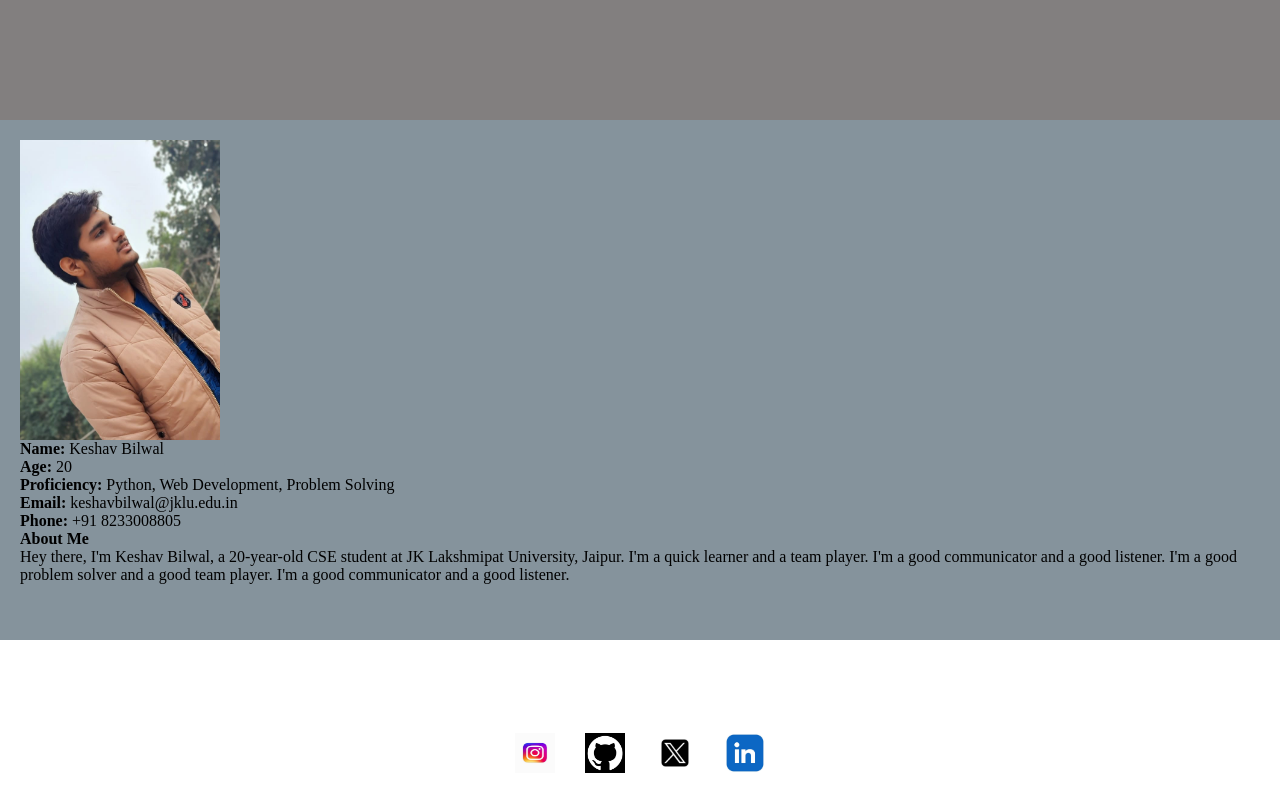
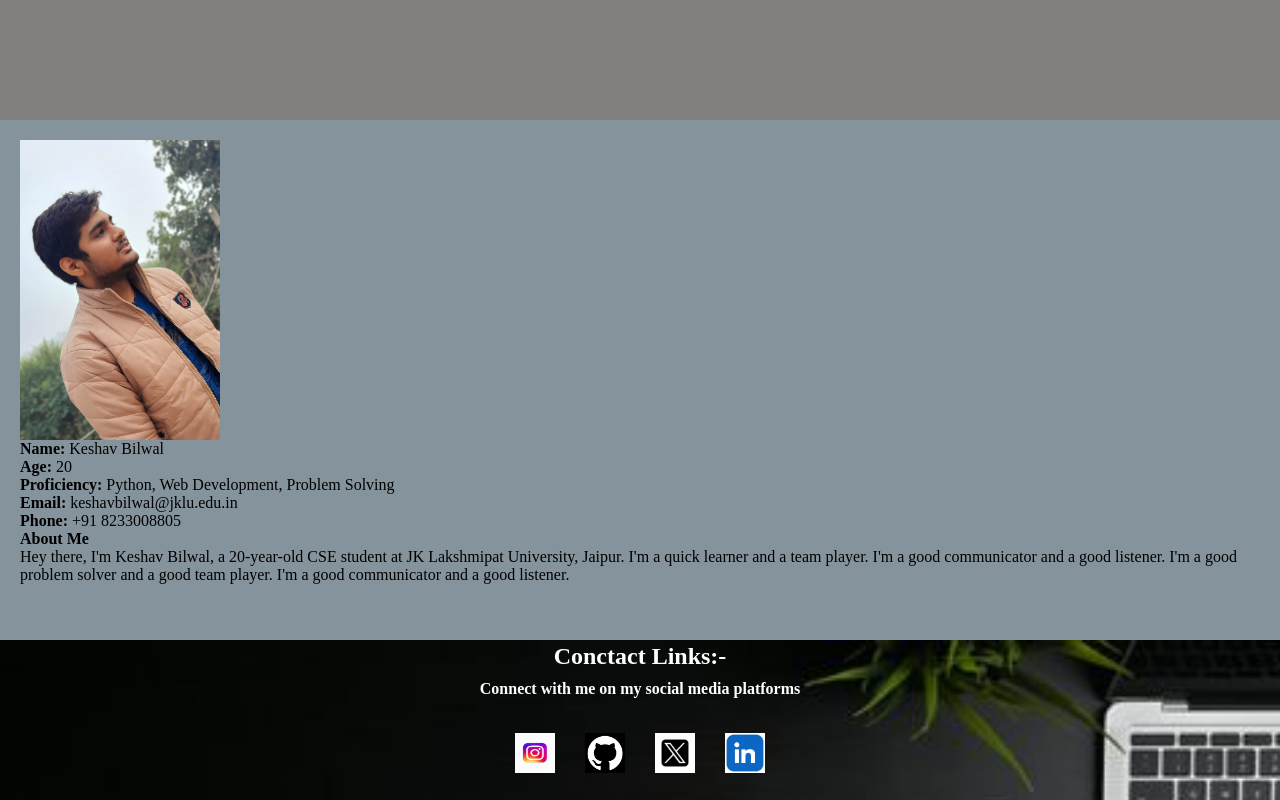
Before and after one commit to Keshusrm/keshavbilwal_portfolio, a plain HTML site: page index.html in a window 1280 px wide. Shown: the part 680-1480 px from the top of the page. Drawn offline with Linux system fonts and the light colour scheme; a web font is replaced by a local one.

Commit message:
Update style.css

```diff
--- a/style.css
+++ b/style.css
@@ -42,7 +42,7 @@ nav a:hover {
 }
 
 .main{
-    background-image: url("Images/bg3.jpg");
+    background-image: url("bg3.jpg");
     height: 100vh;
     background-position: center center;
     background-repeat: no-repeat;
@@ -107,7 +107,7 @@ nav a:hover {
     object-fit: cover;
 }
 .container{
-    background-image: url("Images/bg4.jpg");
+    background-image: url("bg4.jpg");
     padding: 20px;
     width: 100%;
     height: 100%;
@@ -146,7 +146,7 @@ nav a:hover {
 }
 
 .container {
-    background-image: url("Images/bg4.jpg");
+    background-image: url("bg4.jpg");
     padding: 20px;
     width: 100%;
     height: 100%;
```
